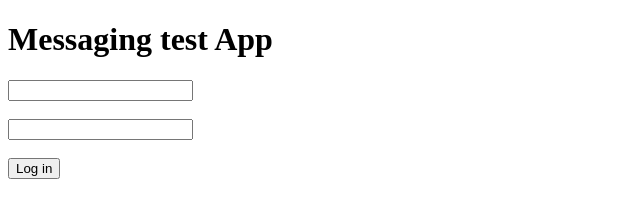
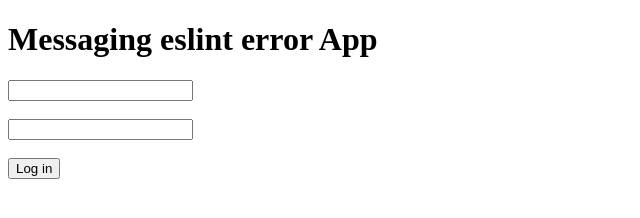
Before and after one commit to 60094882o/cp4480, a website: page webfiles/index.html in a window 1280 px wide. Shown: the whole page, without its empty margins (0-640 px from the left). Drawn offline with Linux system fonts and the light colour scheme.

Commit message:
eslint error indicator

```diff
--- a/webfiles/index.html
+++ b/webfiles/index.html
@@ -5,7 +5,7 @@
     <title>Messaging App</title>
 </head>
 <body>
-    <h1>Messaging test App</h1>
+    <h1>Messaging eslint error App</h1>
     <input type="email" name="email" id="email" /> <br/><br/>
     <input type="password" name="password" id="password" /> <br/><br/>
     <button id="submitButton" onclick="login()">Log in</button>
```
